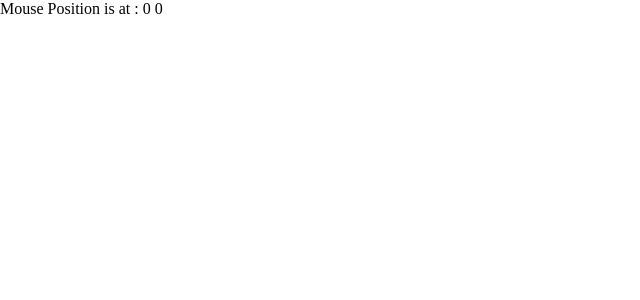
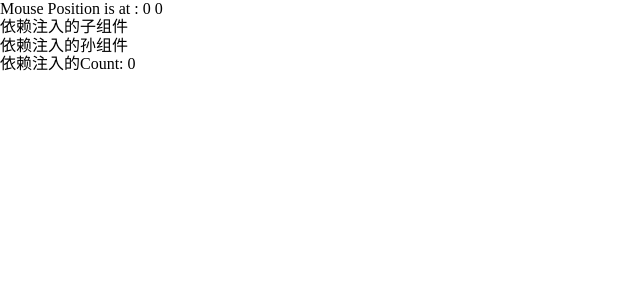
Before and after one commit to Xujie990604/YuanShan_blog, a Vue app: page /home in a window 1280 px wide. Shown: the top 300 px of the page, without its empty margins (0-640 px from the left). Built offline with nearby package versions, Linux system fonts and the light colour scheme.

Commit message:
2023-07-05

```diff
--- /dev/null
+++ b/src/views/home/cpts/home-inject-son.vue
@@ -0,0 +1,13 @@
+<template>
+  <div class="home-inject-son">
+    依赖注入的子组件
+    <homeInjectSun></homeInjectSun>
+  </div>
+</template>
+
+<script lang="ts" setup>
+  // import { reactive, ref } from 'vue'
+  import homeInjectSun from './home-inject-sun.vue'
+</script>
+
+<style scoped lang="scss"></style>
--- /dev/null
+++ b/src/views/home/cpts/home-inject-sun.vue
@@ -0,0 +1,19 @@
+<template>
+  <div class="home-inject-sun">
+    依赖注入的孙组件
+    <div
+      class="content"
+      @click="updateInjectCount">
+      依赖注入的Count: {{ injectCount }}
+    </div>
+  </div>
+</template>
+
+<script lang="ts" setup>
+  import { inject } from 'vue'
+
+  // 带有默认值的依赖注入
+  const { injectCount, updateInjectCount } = inject('injectCount')
+</script>
+
+<style scoped lang="scss"></style>
--- /dev/null
+++ b/src/views/home/cpts/home-son.vue
@@ -0,0 +1,25 @@
+<template>
+  <div
+    class="home-son"
+    :bar="$attrs.bar"
+    @click="$emit('son-click')">
+    home-son
+    {{ $attrs }}
+  </div>
+  <homeSun :foo="$attrs.foo"></homeSun>
+
+  <!-- <div class="a">aaa</div> -->
+</template>
+
+<script lang="ts" setup>
+  import { useAttrs } from 'vue'
+  import homeSun from './home-sun.vue'
+  const attrs = useAttrs()
+  console.log(attrs)
+  // import { reactive, ref } from 'vue'
+  defineEmits<{
+    (e: 'son-click'): void
+  }>()
+</script>
+
+<style scoped lang="scss"></style>
--- a/src/views/home/home-item.vue
+++ b/src/views/home/home-item.vue
@@ -1,12 +1,34 @@
 <template>
+  <!-- 分别使用三种方式来体会 普通传值，透传，依赖注入带来的好处 -->
   <div class="my-home">Mouse Position is at : {{ x }} {{ y }}</div>
+  <!-- 1. props emit 的方式来实现跨层级传值，事件 -->
+  <!-- 2. 透传的方式来实现跨层级传值，事件 -->
+  <!-- <homeSon
+    foo="foo"
+    bar="bar"
+    @son-click="() => console.log('item click')"></homeSon> -->
+
+  <!-- 3. 依赖注入的方式来实现跨层级传值，事件 -->
+  <homeInjectSon></homeInjectSon>
 </template>
 
 <script lang="ts" setup>
+  // import homeSon from './cpts/home-son.vue'
   import { useMouse } from './hooks/hook-mouse'
-
   // 鼠标在当前页的坐标
   const { x, y } = useMouse()
+
+  // 3. 依赖注入的方式来实现跨层级传值，事件
+  import homeInjectSon from './cpts/home-inject-son.vue'
+  import { ref, provide } from 'vue'
+  const injectCount = ref(0)
+  function updateInjectCount() {
+    injectCount.value++
+  }
+  provide('injectCount', {
+    injectCount,
+    updateInjectCount,
+  })
 </script>
 
 <style scoped lang="scss"></style>
```
Also changed, not shown: src/views/home/cpts/home-sun.vue (added, +16 -0 lines).
